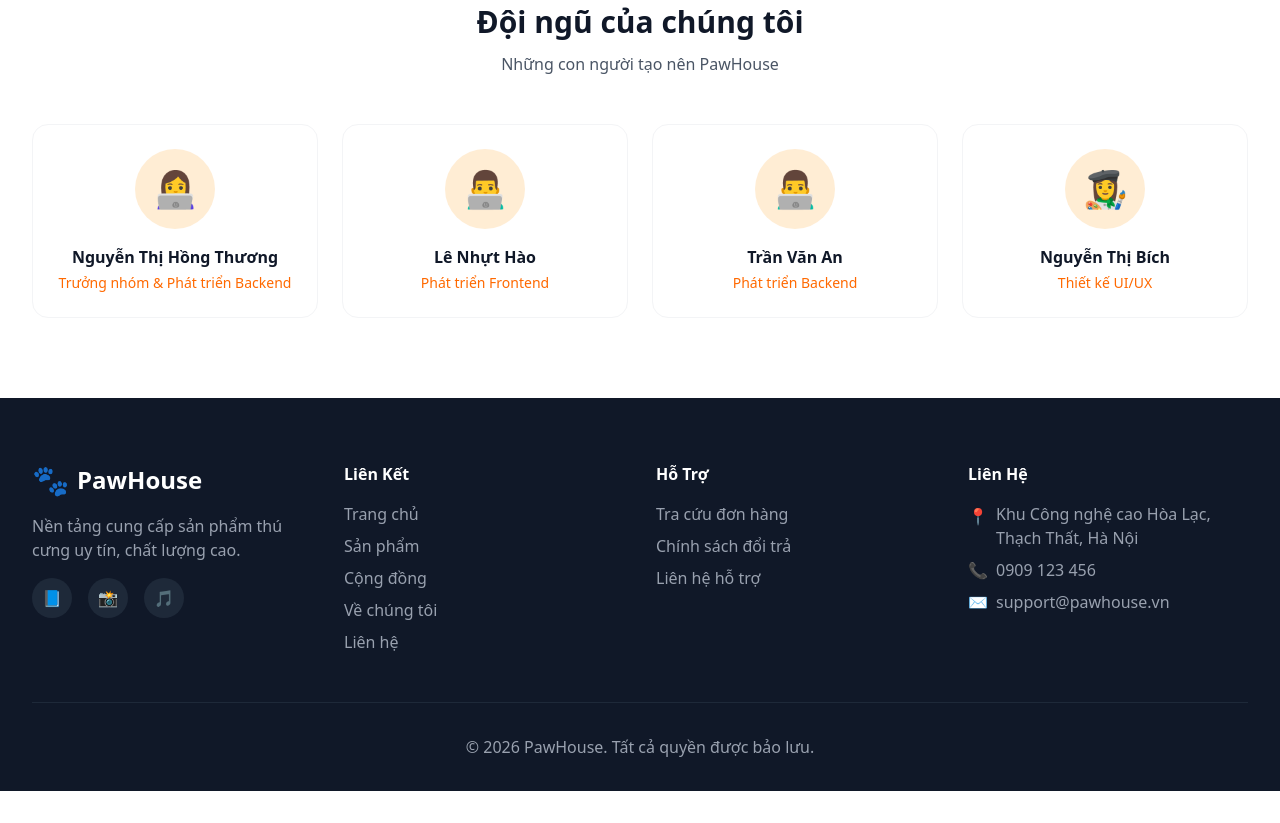
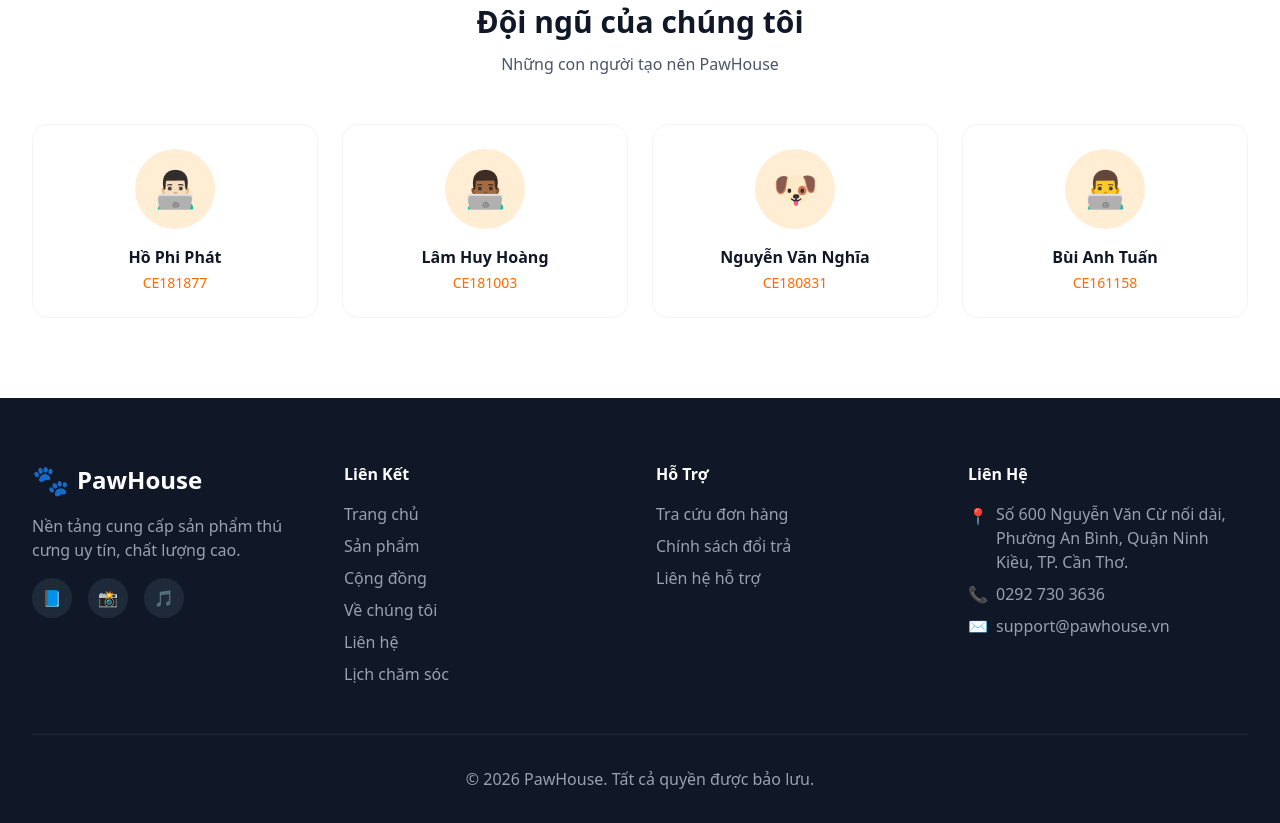
Before and after one commit to Phiphat2004/PawHouse, a React (Vite) app in the folder frontend/: page /ve-chung-toi in a window 1280 px wide. Shown: the part 1660-2483 px from the top of the page. Before the commit the page ends 2451 px from the top, so only its background shows below. Built offline with nearby package versions, Linux system fonts and the light colour scheme; no server answers.

Commit message:
feat: fix Footer component and AboutPage

```diff
--- a/frontend/src/components/layout/Footer.jsx
+++ b/frontend/src/components/layout/Footer.jsx
@@ -32,6 +32,7 @@ export default function Footer() {
               <li><Link to="/cong-dong" className="hover:text-orange-500 transition-colors">Cộng đồng</Link></li>
               <li><Link to="/ve-chung-toi" className="hover:text-orange-500 transition-colors">Về chúng tôi</Link></li>
               <li><Link to="/lien-he" className="hover:text-orange-500 transition-colors">Liên hệ</Link></li>
+              <li><Link to="/lich-cham-soc" className="hover:text-orange-500 transition-colors">Lịch chăm sóc</Link></li>
             </ul>
           </div>
 
@@ -49,10 +50,10 @@ export default function Footer() {
             <ul className="space-y-2 text-gray-400">
               <li className="flex items-start gap-2">
                 <span className="mt-0.5">📍</span>
-                <span>Khu Công nghệ cao Hòa Lạc, Thạch Thất, Hà Nội</span>
+                <span>Số 600 Nguyễn Văn Cừ nối dài, Phường An Bình, Quận Ninh Kiều, TP. Cần Thơ.</span>
               </li>
               <li className="flex items-center gap-2">
-                <span>📞</span> 0909 123 456
+                <span>📞</span> 0292 730 3636
               </li>
               <li className="flex items-center gap-2">
                 <span>✉️</span> support@pawhouse.vn
--- a/frontend/src/pages/AboutPage.jsx
+++ b/frontend/src/pages/AboutPage.jsx
@@ -1,10 +1,10 @@
 import { Header, Footer } from "../components/layout";
 
 const teamMembers = [
-  { name: "Nguyễn Thị Hồng Thương", role: "Trưởng nhóm & Phát triển Backend", emoji: "👩‍💻" },
-  { name: "Lê Nhựt Hào", role: "Phát triển Frontend", emoji: "👨‍💻" },
-  { name: "Trần Văn An", role: "Phát triển Backend", emoji: "👨‍💻" },
-  { name: "Nguyễn Thị Bích", role: "Thiết kế UI/UX", emoji: "👩‍🎨" },
+  { name: "Hồ Phi Phát", role: "CE181877", emoji: "👨🏻‍💻" },
+  { name: "Lâm Huy Hoàng", role: "CE181003", emoji: "👨🏾‍💻" },
+  { name: "Nguyễn Văn Nghĩa", role: "CE180831", emoji: "🐶" },
+  { name: "Bùi Anh Tuấn", role: "CE161158", emoji: "👨‍💻" },
 ];
 
 const stats = [
```
